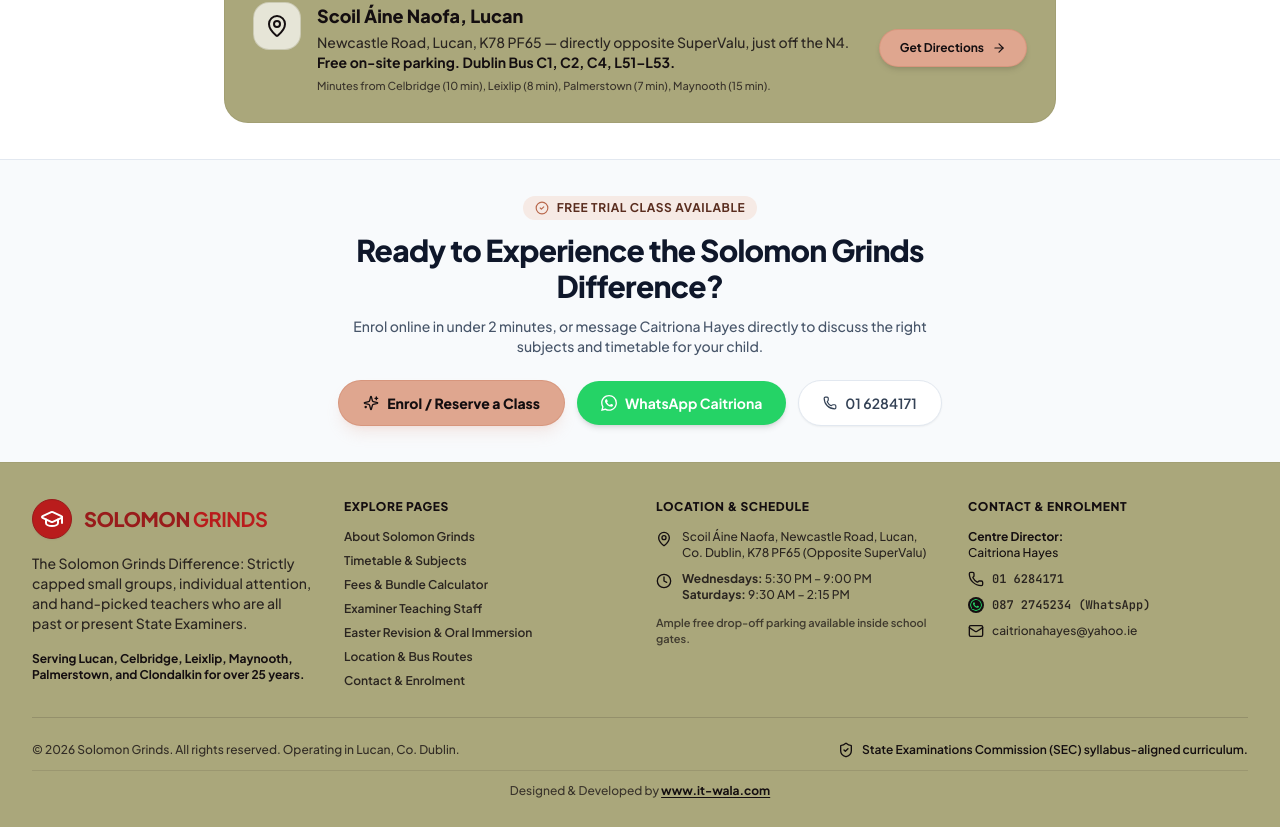
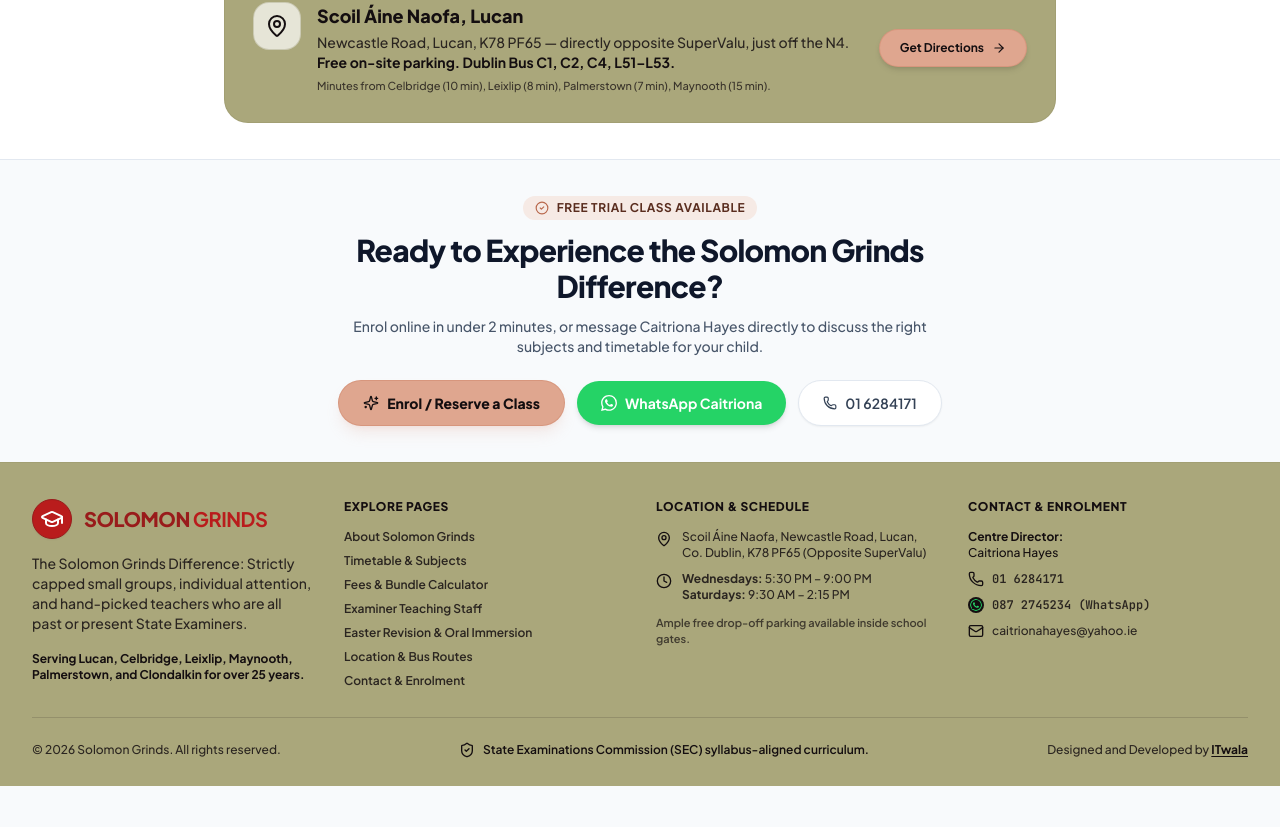
Before and after one commit to ITWala2025/solomon, a React (Vite) app: page / in a window 1280 px wide. Shown: the part 1927-2754 px from the top of the page. After the commit the page ends 2713 px from the top, so only its background shows below. Built offline with nearby package versions, Linux system fonts and the light colour scheme.

Commit message:
fix(footer): format 'Designed and Developed by ITwala' with link to www.it-wala.com in same row as SEC disclaimer

```diff
--- a/src/components/Footer.tsx
+++ b/src/components/Footer.tsx
@@ -97,26 +97,26 @@ export const Footer: React.FC = () => {
           </div>
         </div>
 
-        {/* Bottom copyright and SEC disclaimer */}
-        <div className="pt-6 flex flex-col sm:flex-row items-center justify-between gap-3 text-xs text-night-950/80 font-medium">
-          <p>© {new Date().getFullYear()} Solomon Grinds. All rights reserved. Operating in Lucan, Co. Dublin.</p>
+        {/* Bottom copyright, SEC disclaimer, and Designed and Developed by ITwala in the same row */}
+        <div className="pt-6 flex flex-col md:flex-row items-center justify-between gap-3 text-xs text-night-950/85 font-medium">
+          <p>© {new Date().getFullYear()} Solomon Grinds. All rights reserved.</p>
+
           <div className="flex items-center gap-2 text-night-950 font-semibold">
-            <ShieldCheck className="w-4 h-4 text-night-950" />
+            <ShieldCheck className="w-4 h-4 text-night-950 flex-shrink-0" />
             <span>State Examinations Commission (SEC) syllabus-aligned curriculum.</span>
           </div>
-        </div>
 
-        {/* Designed & Developed Credit */}
-        <div className="pt-3 mt-3 border-t border-night-950/10 text-center text-[11px] sm:text-xs text-night-950/75">
-          <span>Designed & Developed by </span>
+          <div>
+            <span>Designed and Developed by </span>
             <a
               href="https://www.it-wala.com"
               target="_blank"
               rel="noopener noreferrer"
               className="font-bold text-night-950 hover:text-white transition-colors underline underline-offset-2"
             >
-            www.it-wala.com
+              ITwala
             </a>
+          </div>
         </div>
       </div>
     </footer>
```
Lines whose indentation alone changed are shown as unchanged.
